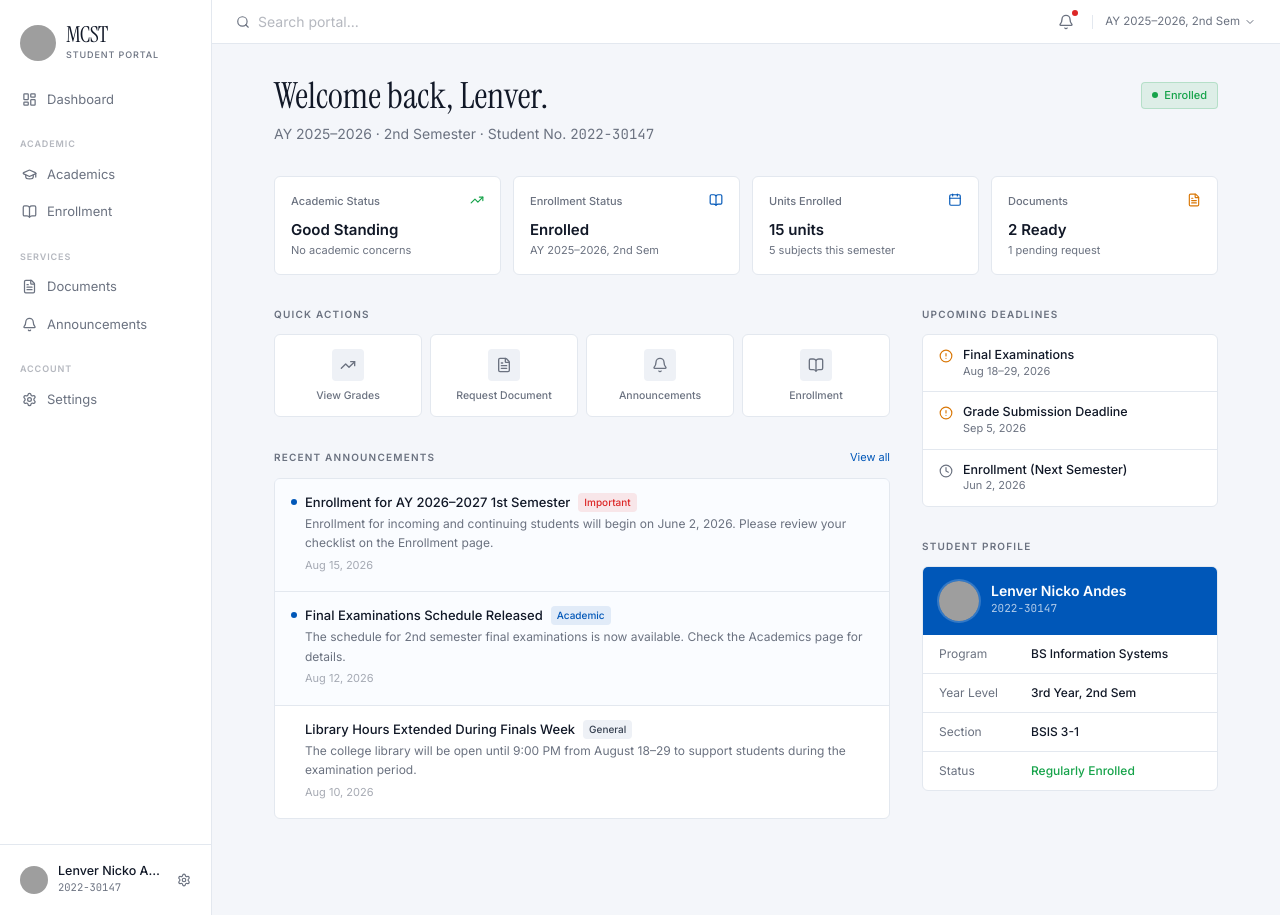
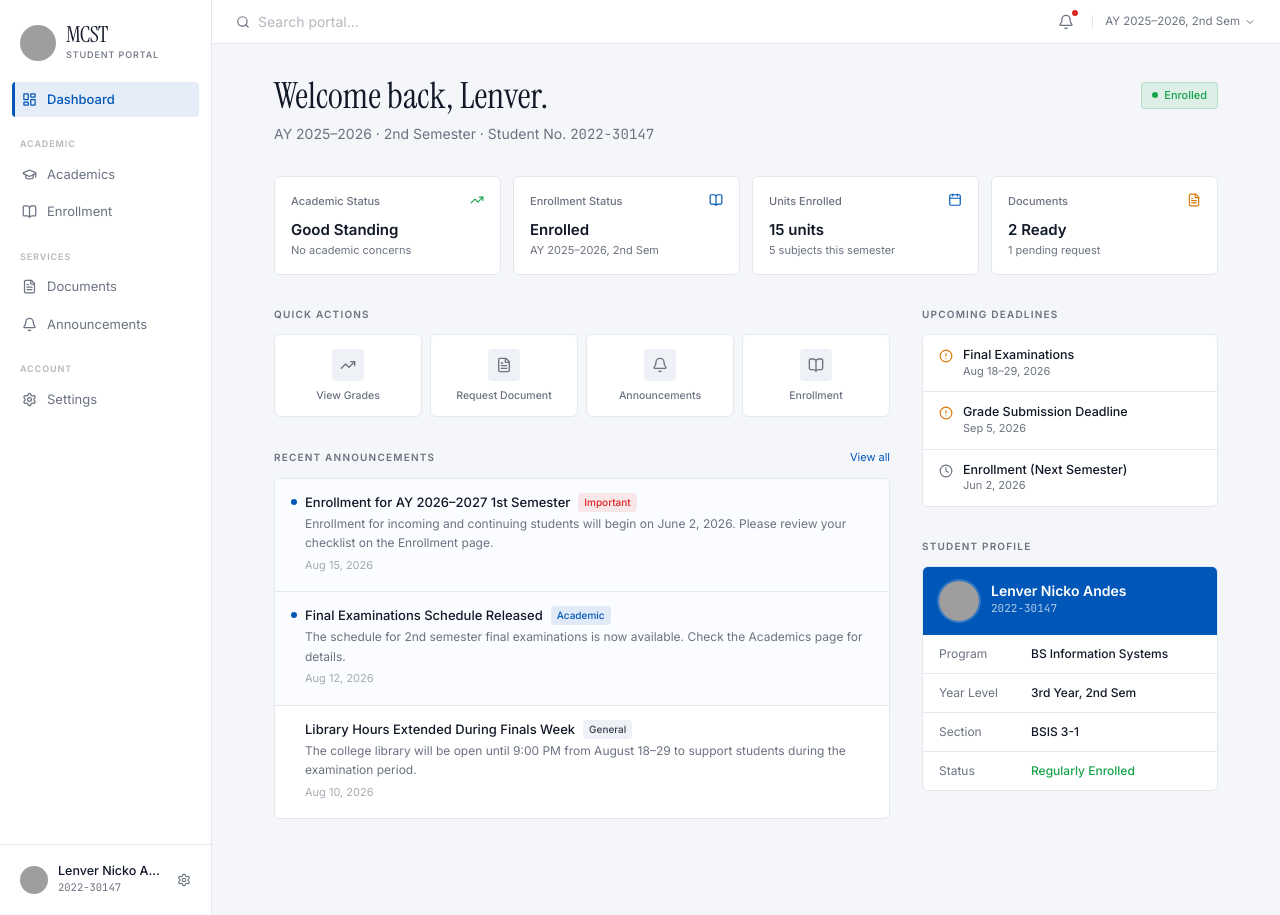
Before and after one commit to NickoMCST/mandaluyong-college-website, a React (Vite) app: page /portal in a window 1280 px wide. Built offline with nearby package versions, Linux system fonts and the light colour scheme; grey boxes are pictures that could not be loaded; the HTML template or start-up script is replaced by a standard one; a web font is replaced by a local one.

Commit message:
Update PortalLayout.tsx

```diff
--- a/src/portal/PortalLayout.tsx
+++ b/src/portal/PortalLayout.tsx
@@ -18,25 +18,25 @@ import logo from './assets/logo.png';
 const navGroups = [
   {
     label: null,
-    items: [{ name: 'Dashboard', href: '/', icon: LayoutDashboard }],
+    items: [{ name: 'Dashboard', href: '/portal', icon: LayoutDashboard }],
   },
   {
     label: 'Academic',
     items: [
-      { name: 'Academics', href: '/academics', icon: GraduationCap },
-      { name: 'Enrollment', href: '/enrollment', icon: BookOpen },
+      { name: 'Academics', href: '/portal/academics', icon: GraduationCap },
+      { name: 'Enrollment', href: '/portal/enrollment', icon: BookOpen },
     ],
   },
   {
     label: 'Services',
     items: [
-      { name: 'Documents', href: '/documents', icon: FileText },
-      { name: 'Announcements', href: '/announcements', icon: Bell },
+      { name: 'Documents', href: '/portal/documents', icon: FileText },
+      { name: 'Announcements', href: '/portal/announcements', icon: Bell },
     ],
   },
   {
     label: 'Account',
-    items: [{ name: 'Settings', href: '/settings', icon: Settings }],
+    items: [{ name: 'Settings', href: '/portal/settings', icon: Settings }],
   },
 ];
 
@@ -76,8 +76,8 @@ function SidebarContent({ onClose }: { onClose?: () => void }) {
             <div className="space-y-0.5">
               {group.items.map((item) => {
                 const isActive =
-                  item.href === '/'
-                    ? location.pathname === '/'
+                  item.href === '/portal'
+                    ? location.pathname === '/portal'
                     : location.pathname.startsWith(item.href);
                 return (
                   <NavLink
```
